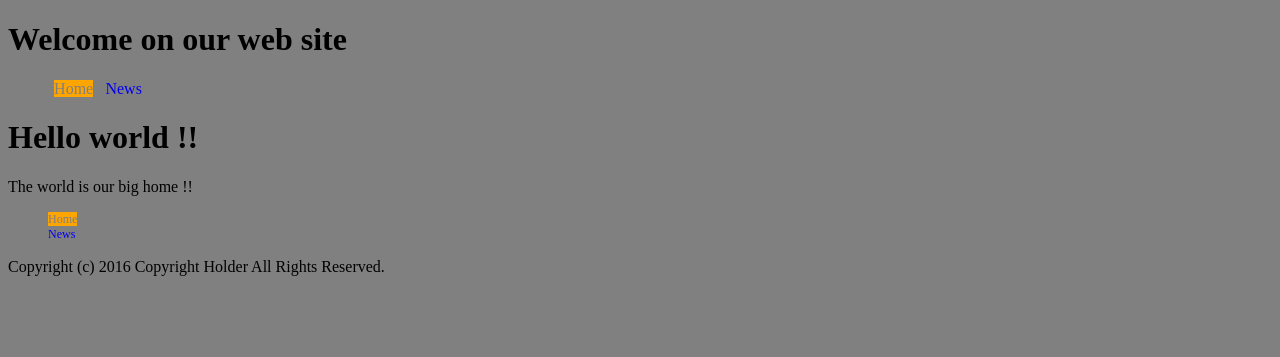
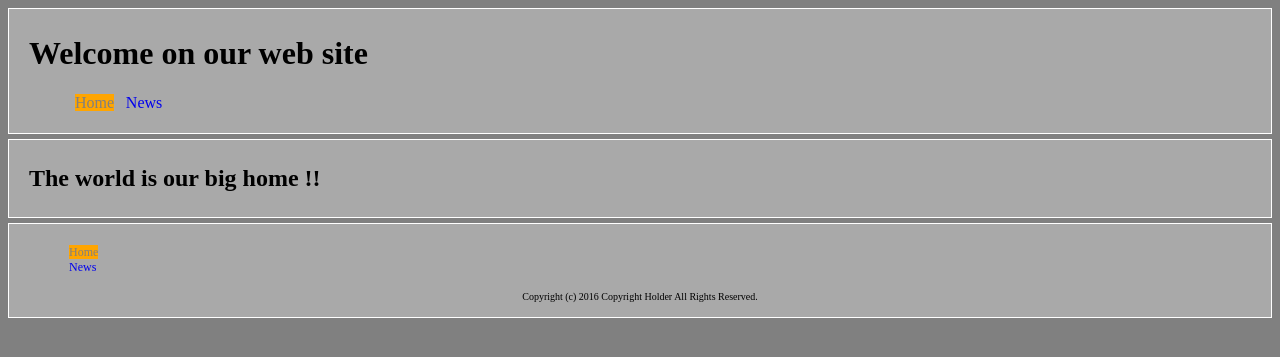
Before and after one commit to Benarregsamir/Cooler, a Jekyll site: the page built from index.html, in a window 1280 px wide. Shown: the top 357 px of the page. Built offline with Jekyll 4.4.1, drawn with Linux system fonts in a browser that asks for light colours.

Commit message:
somthings

```diff
--- a/_layouts/default.html
+++ b/_layouts/default.html
@@ -10,9 +10,9 @@
   <h1>Welcome on our web site</h1>
   {% include nav.html navclass="nav-top" %}
 </header>
-
+<article>
     {{content}}
-
+</article>
 <footer>
   {% include nav.html navclass="nav-bottom" %}
   <p>Copyright (c) 2016 Copyright Holder All Rights Reserved.</p>
--- a/css/style.css
+++ b/css/style.css
@@ -17,3 +17,11 @@
   list-style-type: none;}
 .nav-bottom li{
   font-size: 12px;}
+header,article,footer{
+  border: 1px white solid;
+  background: darkgray;
+  padding: 5px 20px;
+  margin: 5px 0px;}
+footer p{
+  text-align: center;
+  font-size: 10px;}
--- a/index.html
+++ b/index.html
@@ -2,5 +2,4 @@
 layout: default
 ---
 
-<h1>Hello world !!</h1>
-<p>The world is our big home !!</p>
+<h1>The world is our big home !!</h1>
```
Also changed, not shown: news.html (deleted, +0 -13 lines), 1 other file.
